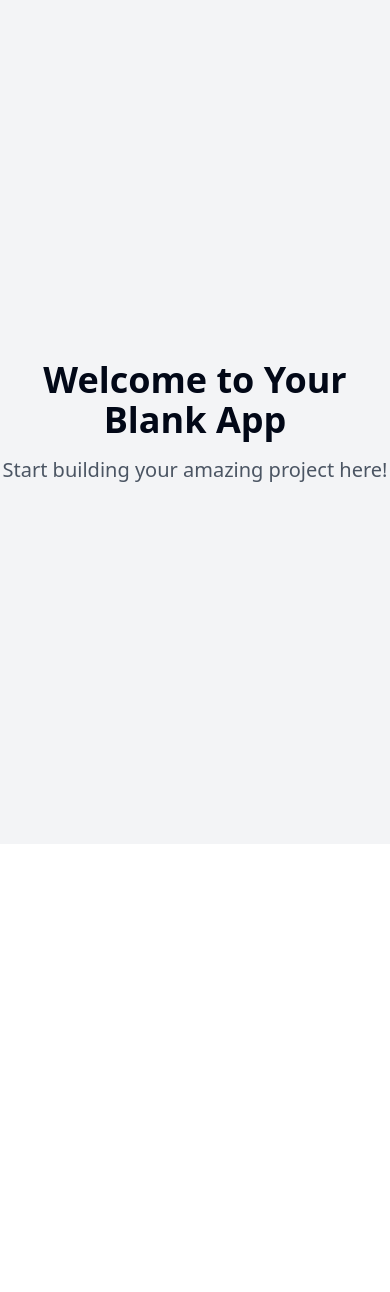
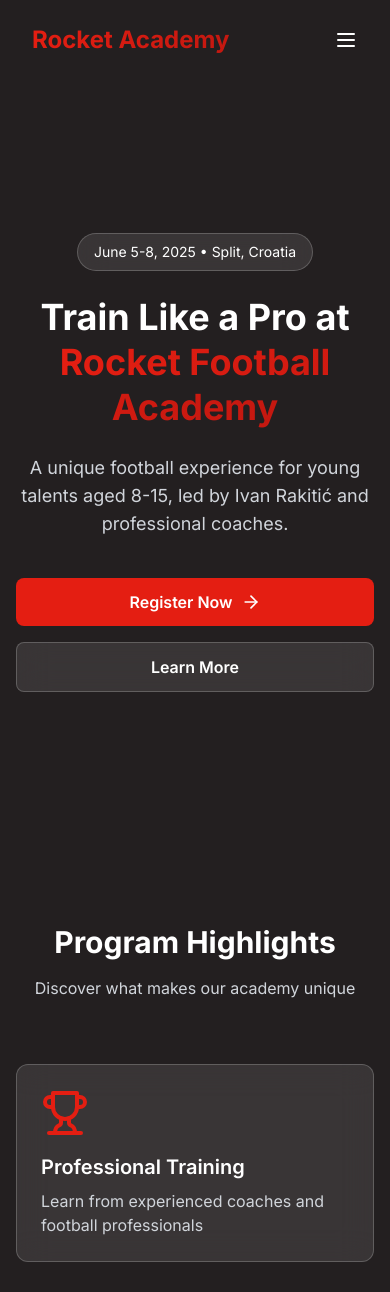
Before and after one commit to 987Nikola369/rocket-kickoff-site, a React (Vite) app: page / in a window 390 px wide. Shown: the top 1292 px of the page. Before the commit the page ends 844 px from the top, so only its background shows below. Built offline with nearby package versions, Linux system fonts and the light colour scheme.

Commit message:
Create landing page for academy
Implemented a modern landing page for Rocket Football Academy using provided content. Added smooth animations for interactions and established a dark mode with a glassmorphism effect. Primary colors set to dark grey and red, with placeholders for images.

```diff
--- /dev/null
+++ b/src/components/HeroSection.tsx
@@ -0,0 +1,33 @@
+
+import { ArrowRight } from "lucide-react";
+
+const HeroSection = () => {
+  return (
+    <section className="min-h-screen flex items-center pt-20">
+      <div className="container mx-auto px-4">
+        <div className="max-w-3xl mx-auto text-center space-y-6 animate-slide-up">
+          <span className="inline-block px-4 py-2 rounded-full text-sm glass">
+            June 5-8, 2025 • Split, Croatia
+          </span>
+          <h1 className="text-4xl md:text-6xl font-bold leading-tight">
+            Train Like a Pro at <span className="text-gradient">Rocket Football Academy</span>
+          </h1>
+          <p className="text-lg md:text-xl text-gray-300">
+            A unique football experience for young talents aged 8-15, led by Ivan Rakitić and professional coaches.
+          </p>
+          <div className="flex flex-col sm:flex-row gap-4 justify-center pt-4">
+            <button className="bg-primary hover:bg-primary-dark transition-colors px-8 py-3 rounded-lg font-semibold flex items-center justify-center gap-2 hover-scale">
+              Register Now
+              <ArrowRight className="w-5 h-5" />
+            </button>
+            <button className="glass px-8 py-3 rounded-lg font-semibold hover-scale">
+              Learn More
+            </button>
+          </div>
+        </div>
+      </div>
+    </section>
+  );
+};
+
+export default HeroSection;
--- /dev/null
+++ b/src/components/Navbar.tsx
@@ -0,0 +1,34 @@
+
+import { Menu } from "lucide-react";
+import { useEffect, useState } from "react";
+
+const Navbar = () => {
+  const [scrolled, setScrolled] = useState(false);
+
+  useEffect(() => {
+    const handleScroll = () => {
+      setScrolled(window.scrollY > 50);
+    };
+    window.addEventListener("scroll", handleScroll);
+    return () => window.removeEventListener("scroll", handleScroll);
+  }, []);
+
+  return (
+    <nav className={`fixed w-full z-50 transition-all duration-300 ${scrolled ? 'glass py-4' : 'py-6'}`}>
+      <div className="container mx-auto flex items-center justify-between">
+        <a href="/" className="font-bold text-2xl text-gradient">Rocket Academy</a>
+        <div className="hidden md:flex gap-8">
+          <a href="#program" className="hover:text-primary transition-colors">Program</a>
+          <a href="#schedule" className="hover:text-primary transition-colors">Schedule</a>
+          <a href="#team" className="hover:text-primary transition-colors">Team</a>
+          <a href="#location" className="hover:text-primary transition-colors">Location</a>
+        </div>
+        <button className="md:hidden">
+          <Menu className="w-6 h-6" />
+        </button>
+      </div>
+    </nav>
+  );
+};
+
+export default Navbar;
--- /dev/null
+++ b/src/components/ProgramHighlights.tsx
@@ -0,0 +1,55 @@
+
+import { Trophy, Users, Calendar, Video } from "lucide-react";
+
+const features = [
+  {
+    icon: Trophy,
+    title: "Professional Training",
+    description: "Learn from experienced coaches and football professionals"
+  },
+  {
+    icon: Users,
+    title: "Individual Approach",
+    description: "Personalized feedback and development plans"
+  },
+  {
+    icon: Calendar,
+    title: "4-Day Program",
+    description: "Intensive training sessions and workshops"
+  },
+  {
+    icon: Video,
+    title: "Video Analysis",
+    description: "Modern technology for performance tracking"
+  }
+];
+
+const ProgramHighlights = () => {
+  return (
+    <section id="program" className="py-20">
+      <div className="container mx-auto px-4">
+        <div className="text-center mb-16 animate-slide-up">
+          <h2 className="text-3xl md:text-4xl font-bold">Program Highlights</h2>
+          <p className="text-gray-300 mt-4">Discover what makes our academy unique</p>
+        </div>
+        <div className="grid md:grid-cols-2 lg:grid-cols-4 gap-8">
+          {features.map((feature, index) => (
+            <div
+              key={index}
+              className="glass p-6 rounded-xl card-hover"
+              style={{
+                animation: `slide-up 0.5s ease-out ${index * 0.1}s both`
+              }}
+            >
+              <feature.icon className="w-12 h-12 text-primary mb-4" />
+              <h3 className="text-xl font-semibold mb-2">{feature.title}</h3>
+              <p className="text-gray-300">{feature.description}</p>
+            </div>
+          ))}
+        </div>
+      </div>
+    </section>
+  );
+};
+
+export default ProgramHighlights;
--- a/src/index.css
+++ b/src/index.css
@@ -1,3 +1,6 @@
+
+@import url('https://fonts.googleapis.com/css2?family=Inter:wght@100..900&display=swap');
+
 @tailwind base;
 @tailwind components;
 @tailwind utilities;
@@ -5,97 +8,32 @@
 @layer base {
   :root {
     --background: 0 0% 100%;
-    --foreground: 222.2 84% 4.9%;
-
-    --card: 0 0% 100%;
-    --card-foreground: 222.2 84% 4.9%;
-
-    --popover: 0 0% 100%;
-    --popover-foreground: 222.2 84% 4.9%;
-
-    --primary: 222.2 47.4% 11.2%;
-    --primary-foreground: 210 40% 98%;
-
-    --secondary: 210 40% 96.1%;
-    --secondary-foreground: 222.2 47.4% 11.2%;
-
-    --muted: 210 40% 96.1%;
-    --muted-foreground: 215.4 16.3% 46.9%;
-
-    --accent: 210 40% 96.1%;
-    --accent-foreground: 222.2 47.4% 11.2%;
-
-    --destructive: 0 84.2% 60.2%;
-    --destructive-foreground: 210 40% 98%;
-
-    --border: 214.3 31.8% 91.4%;
-    --input: 214.3 31.8% 91.4%;
-    --ring: 222.2 84% 4.9%;
-
-    --radius: 0.5rem;
-
-    --sidebar-background: 0 0% 98%;
-
-    --sidebar-foreground: 240 5.3% 26.1%;
-
-    --sidebar-primary: 240 5.9% 10%;
-
-    --sidebar-primary-foreground: 0 0% 98%;
-
-    --sidebar-accent: 240 4.8% 95.9%;
-
-    --sidebar-accent-foreground: 240 5.9% 10%;
-
-    --sidebar-border: 220 13% 91%;
-
-    --sidebar-ring: 217.2 91.2% 59.8%;
+    --foreground: 240 10% 3.9%;
+    --border: 240 5.9% 90%;
+    --input: 240 5.9% 90%;
+    --ring: 240 5% 64.9%;
+    font-family: 'Inter', sans-serif;
   }
 
-  .dark {
-    --background: 222.2 84% 4.9%;
-    --foreground: 210 40% 98%;
-
-    --card: 222.2 84% 4.9%;
-    --card-foreground: 210 40% 98%;
-
-    --popover: 222.2 84% 4.9%;
-    --popover-foreground: 210 40% 98%;
-
-    --primary: 210 40% 98%;
-    --primary-foreground: 222.2 47.4% 11.2%;
-
-    --secondary: 217.2 32.6% 17.5%;
-    --secondary-foreground: 210 40% 98%;
-
-    --muted: 217.2 32.6% 17.5%;
-    --muted-foreground: 215 20.2% 65.1%;
-
-    --accent: 217.2 32.6% 17.5%;
-    --accent-foreground: 210 40% 98%;
-
-    --destructive: 0 62.8% 30.6%;
-    --destructive-foreground: 210 40% 98%;
-
-    --border: 217.2 32.6% 17.5%;
-    --input: 217.2 32.6% 17.5%;
-    --ring: 212.7 26.8% 83.9%;
-    --sidebar-background: 240 5.9% 10%;
-    --sidebar-foreground: 240 4.8% 95.9%;
-    --sidebar-primary: 224.3 76.3% 48%;
-    --sidebar-primary-foreground: 0 0% 100%;
-    --sidebar-accent: 240 3.7% 15.9%;
-    --sidebar-accent-foreground: 240 4.8% 95.9%;
-    --sidebar-border: 240 3.7% 15.9%;
-    --sidebar-ring: 217.2 91.2% 59.8%;
+  body {
+    @apply bg-accent text-white antialiased;
   }
 }
 
-@layer base {
-  * {
-    @apply border-border;
+@layer utilities {
+  .glass {
+    @apply backdrop-blur-lg bg-white/10 border border-white/20;
   }
 
-  body {
-    @apply bg-background text-foreground;
+  .hover-scale {
+    @apply transition-transform duration-300 hover:scale-105;
+  }
+
+  .card-hover {
+    @apply transition-all duration-300 hover:shadow-lg hover:-translate-y-1;
   }
 }
+
+.text-gradient {
+  @apply bg-clip-text text-transparent bg-gradient-to-r from-primary to-primary-dark;
+}
--- a/src/pages/Index.tsx
+++ b/src/pages/Index.tsx
@@ -1,13 +1,15 @@
-// Update this page (the content is just a fallback if you fail to update the page)
+
+import Navbar from "../components/Navbar";
+import HeroSection from "../components/HeroSection";
+import ProgramHighlights from "../components/ProgramHighlights";
 
 const Index = () => {
   return (
-    <div className="min-h-screen flex items-center justify-center bg-gray-100">
-      <div className="text-center">
-        <h1 className="text-4xl font-bold mb-4">Welcome to Your Blank App</h1>
-        <p className="text-xl text-gray-600">Start building your amazing project here!</p>
-      </div>
-    </div>
+    <main className="min-h-screen">
+      <Navbar />
+      <HeroSection />
+      <ProgramHighlights />
+    </main>
   );
 };
 
--- a/tailwind.config.ts
+++ b/tailwind.config.ts
@@ -1,3 +1,4 @@
+
 import type { Config } from "tailwindcss";
 
 export default {
@@ -12,85 +13,42 @@ export default {
   theme: {
     container: {
       center: true,
-			padding: '2rem',
+      padding: "2rem",
       screens: {
-				'2xl': '1400px'
-			}
+        "2xl": "1400px",
+      },
     },
     extend: {
       colors: {
-				border: 'hsl(var(--border))',
-				input: 'hsl(var(--input))',
-				ring: 'hsl(var(--ring))',
-				background: 'hsl(var(--background))',
-				foreground: 'hsl(var(--foreground))',
+        border: "hsl(var(--border))",
+        input: "hsl(var(--input))",
+        ring: "hsl(var(--ring))",
+        background: "hsl(var(--background))",
+        foreground: "hsl(var(--foreground))",
         primary: {
-					DEFAULT: 'hsl(var(--primary))',
-					foreground: 'hsl(var(--primary-foreground))'
-				},
-				secondary: {
-					DEFAULT: 'hsl(var(--secondary))',
-					foreground: 'hsl(var(--secondary-foreground))'
-				},
-				destructive: {
-					DEFAULT: 'hsl(var(--destructive))',
-					foreground: 'hsl(var(--destructive-foreground))'
-				},
-				muted: {
-					DEFAULT: 'hsl(var(--muted))',
-					foreground: 'hsl(var(--muted-foreground))'
+          DEFAULT: "#E41E12",
+          dark: "#C41810",
         },
         accent: {
-					DEFAULT: 'hsl(var(--accent))',
-					foreground: 'hsl(var(--accent-foreground))'
+          DEFAULT: "#231F20",
+          light: "#2F2B2C",
         },
-				popover: {
-					DEFAULT: 'hsl(var(--popover))',
-					foreground: 'hsl(var(--popover-foreground))'
-				},
-				card: {
-					DEFAULT: 'hsl(var(--card))',
-					foreground: 'hsl(var(--card-foreground))'
-				},
-				sidebar: {
-					DEFAULT: 'hsl(var(--sidebar-background))',
-					foreground: 'hsl(var(--sidebar-foreground))',
-					primary: 'hsl(var(--sidebar-primary))',
-					'primary-foreground': 'hsl(var(--sidebar-primary-foreground))',
-					accent: 'hsl(var(--sidebar-accent))',
-					'accent-foreground': 'hsl(var(--sidebar-accent-foreground))',
-					border: 'hsl(var(--sidebar-border))',
-					ring: 'hsl(var(--sidebar-ring))'
-				}
-			},
-			borderRadius: {
-				lg: 'var(--radius)',
-				md: 'calc(var(--radius) - 2px)',
-				sm: 'calc(var(--radius) - 4px)'
       },
       keyframes: {
-				'accordion-down': {
-					from: {
-						height: '0'
+        "slide-up": {
+          "0%": { transform: "translateY(20px)", opacity: "0" },
+          "100%": { transform: "translateY(0)", opacity: "1" },
         },
-					to: {
-						height: 'var(--radix-accordion-content-height)'
-					}
+        "fade-in": {
+          "0%": { opacity: "0" },
+          "100%": { opacity: "1" },
         },
-				'accordion-up': {
-					from: {
-						height: 'var(--radix-accordion-content-height)'
-					},
-					to: {
-						height: '0'
-					}
-				}
       },
       animation: {
-				'accordion-down': 'accordion-down 0.2s ease-out',
-				'accordion-up': 'accordion-up 0.2s ease-out'
-			}
-		}
+        "slide-up": "slide-up 0.5s ease-out",
+        "fade-in": "fade-in 0.5s ease-out",
+      },
+    },
   },
   plugins: [require("tailwindcss-animate")],
 } satisfies Config;
```
Lines whose indentation alone changed are shown as unchanged.
